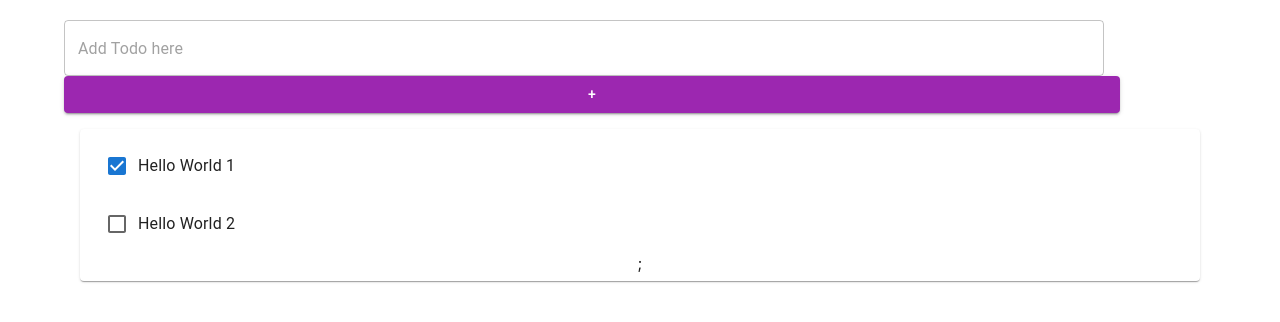
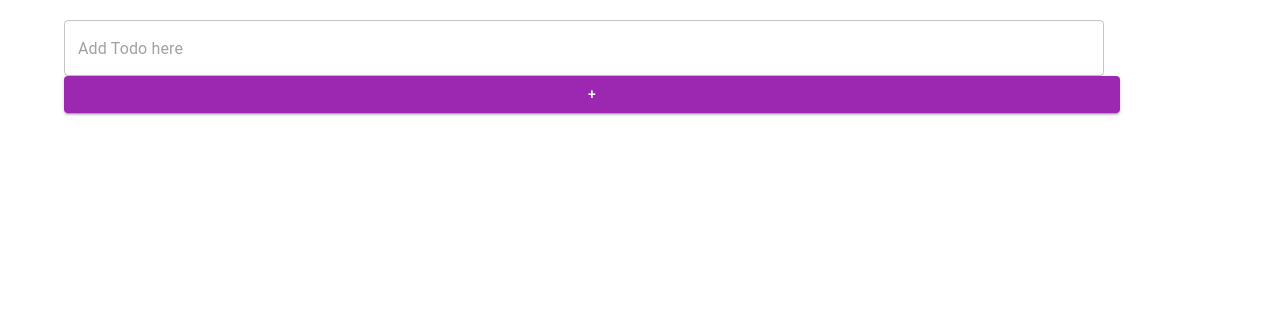
Before and after one commit to shchoi8347/2025-1_01-frontend, a React (Create React App) app: page / in a window 1280 px wide. Shown: the top 322 px of the page. Built offline with nearby package versions, Linux system fonts and the light colour scheme.

Commit message:
수업완료코드: 20250410(목)

```diff
--- a/src/AddTodo.js
+++ b/src/AddTodo.js
@@ -4,19 +4,33 @@ import {Button, Grid, TextField} from "@mui/material";
 const AddTodo = (props) => {
     const [item, setItem] = useState({title: ""});
 
+    const addItem = props.addItem;
+
     const onInputChange = (e) => {
         setItem({title: e.target.value});
         console.log(item);
+    }
+
+    const onButtonClick = () => {
+        addItem(item);
+        setItem({title: ""});
+    }
+
+    const enterKeyEventHandler = (e) => {
+        if( e.key === 'Enter') {
+            onButtonClick();
+        }
     }
 
     return(
         <Grid container style={{marginTop:20}}>
             <Grid xs={11} md={11} item style={{paddingRight: 16}}>
                 <TextField placeholder="Add Todo here" fullWidth
-                onChange={onInputChange} value={item.title} />
+                onChange={onInputChange} onKeyPress={enterKeyEventHandler} value={item.title} />
             </Grid>
             <Grid xs={1} md={11} item>
-                <Button fullWidth style={{height: '100%'}} color="secondary" variant="contained">
+                <Button fullWidth style={{height: '100%'}} color="secondary" variant="contained"
+                    onClick={onButtonClick}>
                     +
                 </Button>
             </Grid>
--- a/src/App.js
+++ b/src/App.js
@@ -5,17 +5,7 @@ import {List, Container, Paper} from "@mui/material";
 import AddTodo from './AddTodo'
 
 function App() {
-  const [items, setItems] = useState([
-    {
-      id: "0",
-      title: "Hello World 1",
-      done: true
-    }, {
-      id: "1",
-      title: "Hello World 2",
-      doen: false
-    }
-  ]);
+  const [items, setItems] = useState([]);
 
   const addItem = (item) => {
     item.id = "ID-" + items.length;
@@ -24,11 +14,20 @@ function App() {
     console.log("items: ", items);
   }
 
+  const deleteItem = (item) => {
+    const newItems = items.filter(e => e.id !== item.id);
+    setItems([...newItems]); // items 상태가 변경됨 => App 컴포넌트가 리렌더링됨
+  }
+
+  const editItem = () => {
+    setItems([...items]); // 갱신된 items 배열로 상태를 업데이트함 => 리렌더링 일어남
+  }
+
   let todoItems = items.length > 0 &&
   <Paper style={{margin:16}}>
     <List>
       {items.map((item) => (
-        <Todo item={item} key={item.id} />
+        <Todo deleteItem={deleteItem} editItem={editItem} item={item} key={item.id} />
       ))};
     </List>
   </Paper>
--- a/src/Todo.js
+++ b/src/Todo.js
@@ -1,15 +1,47 @@
 import React, {useState} from "react";
-import { ListItem, ListItemText, InputBase, Checkbox} from "@mui/material";
+import { ListItem, ListItemText, InputBase, Checkbox, ListItemSecondaryAction, IconButton} from "@mui/material";
+import DeleteOutlined from "@mui/icons-material/DeleteOutlined";
 
 const Todo = (props) => {
   const [item, setItem] = useState(props.item);
+  const [readOnly, setReadOnly] = useState(true);
+
+  const deleteItem = props.deleteItem;
+  const editItem = props.editItem;
+
+  const deleteEventHandler = () => {
+    deleteItem(item);
+  }
+
+  const turnOffReadOnly = () => {
+    setReadOnly(false);
+  }
+
+  const turnOnReadOnly = (e) => {
+    if( e.key === "Enter") {
+      setReadOnly(true);
+    }
+  }
+
+  const editEventHandler = (e) => {
+    item.title = e.target.value;
+    editItem();
+  }
+
+  const checkboxEventHandler = (e) => {
+    item.done = e.target.checked;
+    editItem();
+  }
 
   return(
     <ListItem>
-      <Checkbox checked={item.done} />
+      <Checkbox checked={item.done} onChange={checkboxEventHandler} />
       <ListItemText>
         <InputBase
-          inputProps={{"aria-label": "naked"}}
+          inputProps={{"aria-label": "naked", readOnly: readOnly }}
+          onClick={turnOffReadOnly}
+          onKeyDown={turnOnReadOnly}
+          onChange={editEventHandler}
           type="text"
           id={item.id}
           name={item.id}
@@ -18,6 +50,11 @@ const Todo = (props) => {
           fullWidth={true}
         />
       </ListItemText>
+      <ListItemSecondaryAction>
+        <IconButton onClick={deleteEventHandler} aria-label="Delete Todo" >
+          <DeleteOutlined />
+        </IconButton>
+      </ListItemSecondaryAction>
     </ListItem>
   );
 };
```
